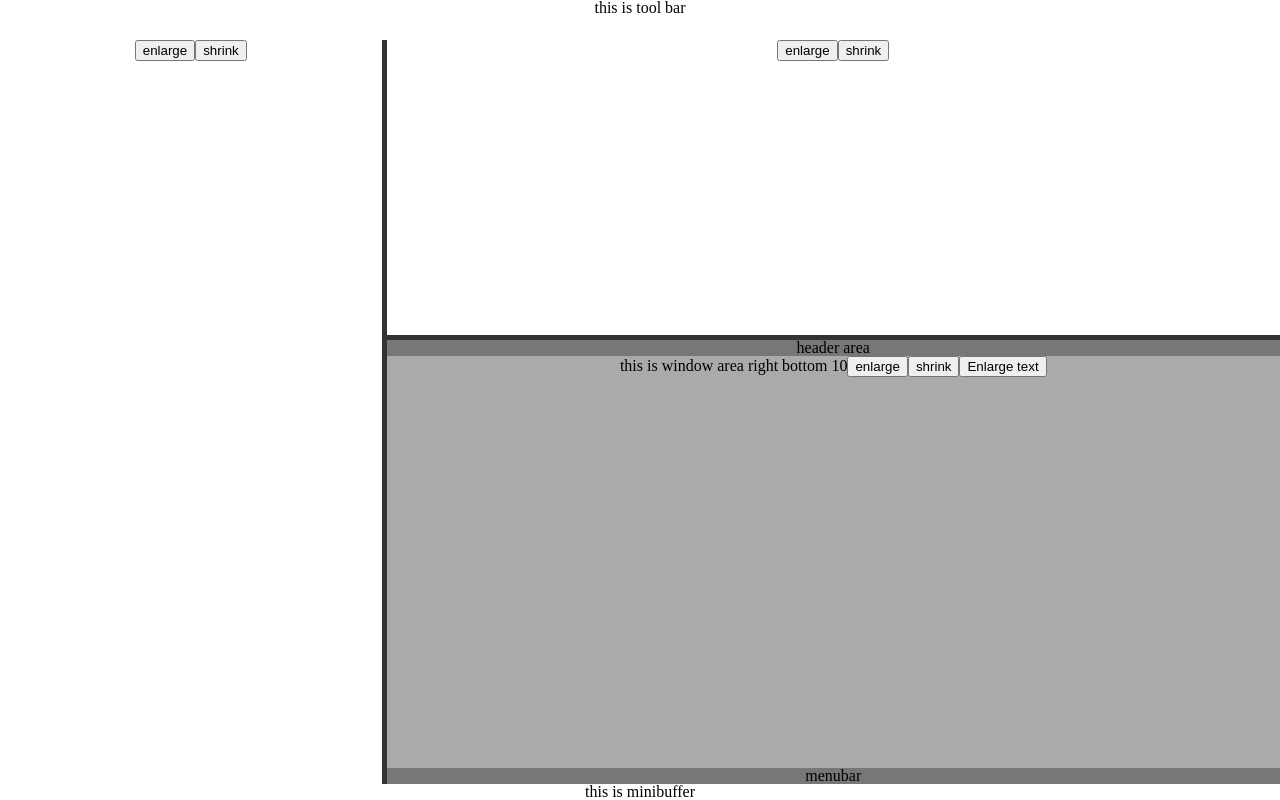
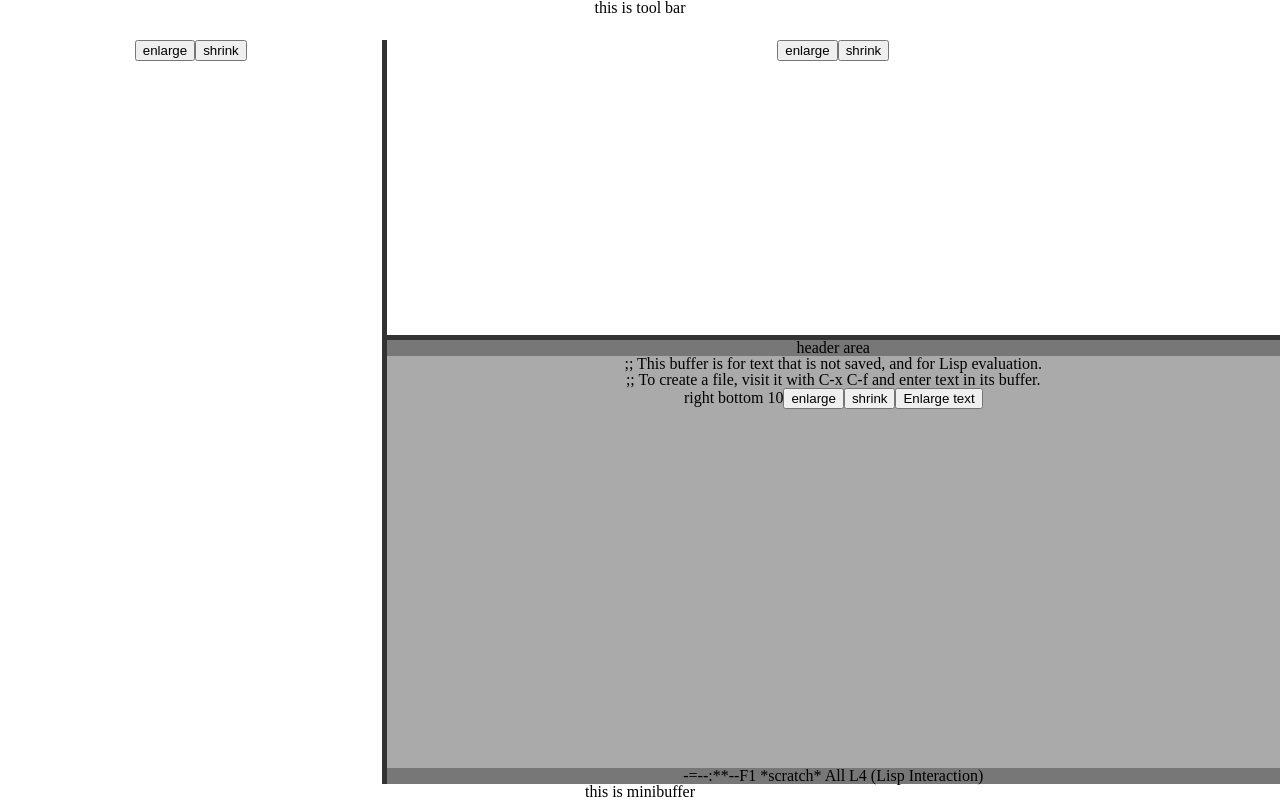
Before and after one commit to peccu/noname-layout, a Vue app: page / in a window 1280 px wide. Built offline with nearby package versions, Linux system fonts and the light colour scheme.

Commit message:
footer -> modeline

```diff
--- a/src/components/WindowArea.vue
+++ b/src/components/WindowArea.vue
@@ -2,7 +2,10 @@
 <div class="windowarea">
   <div class="header">header area</div>
   <div class="main">
-    this is window area
+<pre>
+;; This buffer is for text that is not saved, and for Lisp evaluation.
+;; To create a file, visit it with C-x C-f and enter text in its buffer.
+</pre>
     <slot></slot>
     <button @click="$emit('enlarge')">enlarge</button>
     <button @click="$emit('shrink')">shrink</button>
@@ -10,7 +13,7 @@
   Enlarge text
 </button>
   </div>
-  <div class="footer">menubar</div>
+  <div class="modeline">-=--:**--F1 *scratch*  All L4 (Lisp Interaction)</div>
   </div>
 </template>
 
@@ -36,7 +39,7 @@ emits: ['enlarge', 'shrink', 'enlarge-text']
   display: flex;
   flex-direction: column;
 }
-.header, .footer{
+.header, .modeline{
   height: 1em;
 }
 .main{
```
